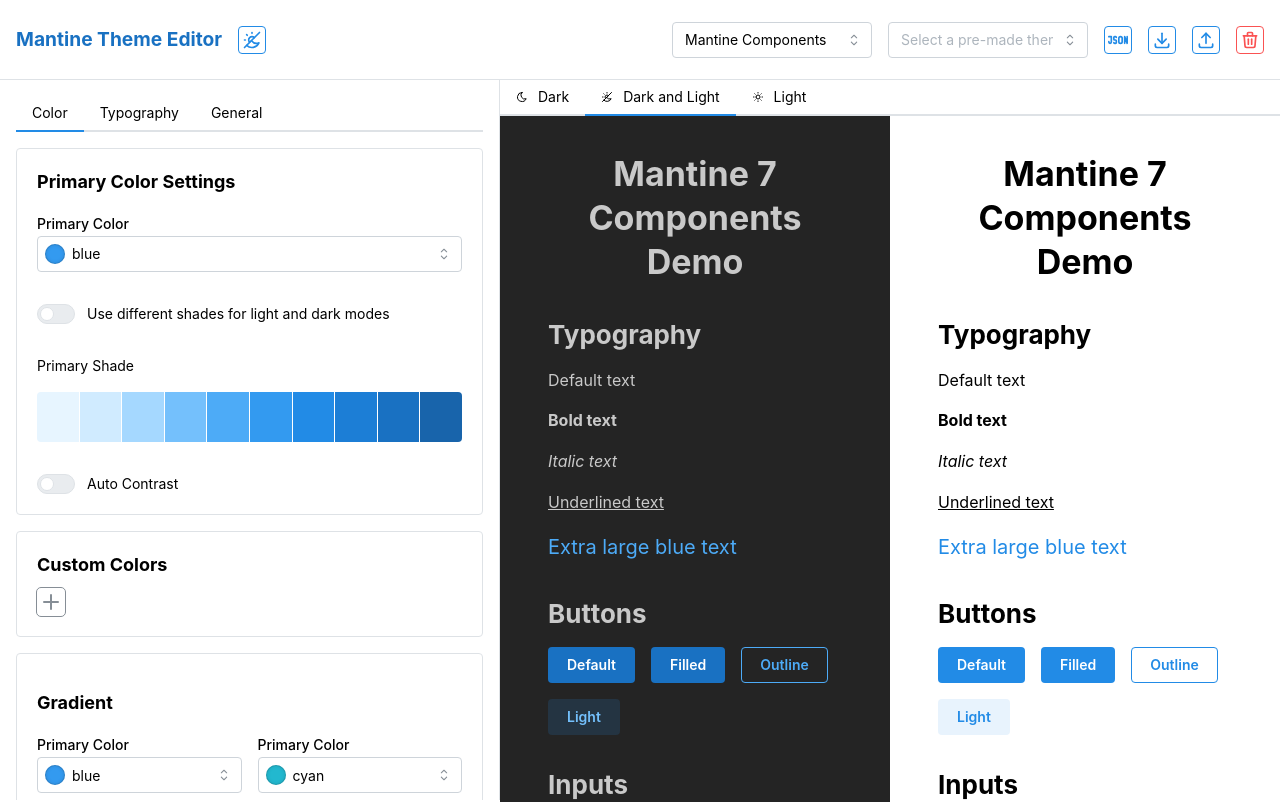
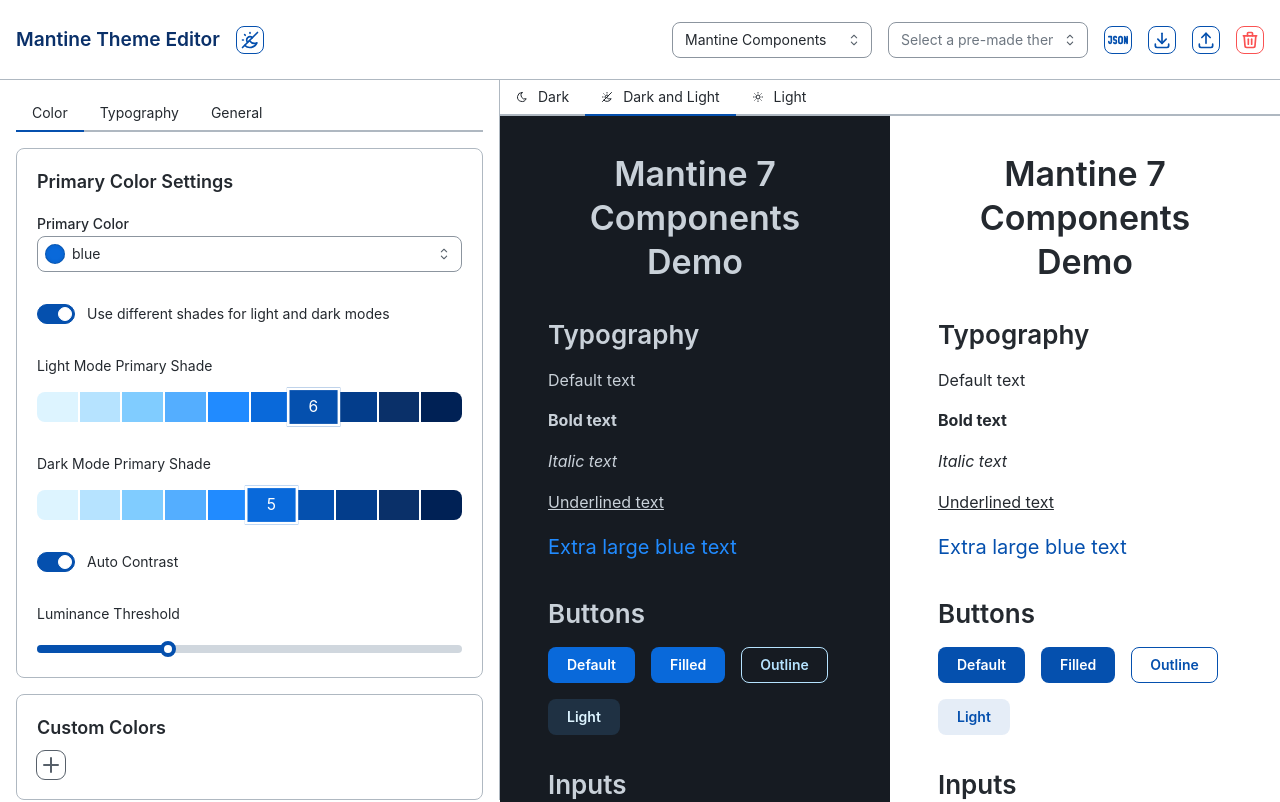
Before and after one commit to kahvilei/mantine-theme-generator, a React (Vite) app: page / in a window 1280 px wide. Shown: the top 802 px of the page. Built offline with nearby package versions, Linux system fonts and the light colour scheme.

Commit message:
UI adjustments

```diff
--- a/src/App.tsx
+++ b/src/App.tsx
@@ -16,9 +16,10 @@
 import Header from './components/Header/Header';
 import ThemeControlPanel from './components/ThemeControlPanel/ThemeControlPanel';
 import ThemeDisplay from './components/ThemeDisplayPanel/ThemeDisplay';
+import appTheme from './data/appTheme.json';
 
 const App: React.FC = () => {
-  const defaultTheme = createTheme({});
+  const defaultTheme = createTheme(appTheme);
 
   const [theme, setTheme] = useState<MantineThemeOverride>({
     ...defaultTheme,
--- a/src/components/ThemeControlPanel/ColorControls/Reusable Controls/ColorItem.tsx
+++ b/src/components/ThemeControlPanel/ColorControls/Reusable Controls/ColorItem.tsx
@@ -13,6 +13,7 @@
   Tooltip,
 } from '@mantine/core';
 import ThemeContext from '../../ThemeContext/ThemeContext';
+import QuestionMarkTooltip from '../../Reusable Controls/QuestionMarkTooltip';
 
 interface ColorItemProps {
   name: string;
@@ -54,7 +55,7 @@
       withBorder
       bd={`1px solid ${theme.getColor(name)?.[2]}30`}
       bg={`linear-gradient(45deg, ${theme.getColor(name)?.[5]}10, ${theme.getColor(name)?.[5]}40)`}
-      padding="xs"
+      padding="5px"
       radius="sm"
     >
       <Stack gap="m">
@@ -73,19 +74,9 @@
               />
             ) : (
               <Group wrap="nowrap" gap="4px">
-                <Text fw={700} c={theme.getMainColorShade(name)}>{name}</Text>
+                <Text fw={700} size={'sm'} c={theme.getMainColorShade(name)}>{name}</Text>
                 {description && (
-                  <Tooltip label={description}>
-                    <ActionIcon
-                      c={theme.getColor(name)?.[8]}
-                      size={12}
-                      radius={100}
-                      bd={'1px solid'}
-                      variant="outline"
-                    >
-                      <IconQuestionMark size={12} />
-                    </ActionIcon>
-                  </Tooltip>
+                  <QuestionMarkTooltip description={description} color={theme.getMainColorShade(name)} />
                 )}
               </Group>
             )}
@@ -104,20 +95,20 @@
           <Group gap="xs" wrap="nowrap">
             {isMantine && color !== defaultColor && (
               <Tooltip label="Reset to default mantine color">
-                <ActionIcon variant="outline" bg="white" color="red" onClick={onReset}>
+                <ActionIcon variant="outline" color="red" onClick={onReset}>
                   <IconRestore size={16} />
                 </ActionIcon>
               </Tooltip>
             )}
             {!isMantine && (
               <Tooltip label="Delete Color">
-                <ActionIcon variant="outline" bg="white" color="red" onClick={onReset}>
+                <ActionIcon variant="outline" color="red" onClick={onReset}>
                   <IconTrash size={16} />
                 </ActionIcon>
               </Tooltip>
             )}
             <Tooltip label="Fine-tune shades">
-              <ActionIcon variant="outline" bg="white" onClick={() => setIsEditing((v) => !v)}>
+              <ActionIcon variant="outline" onClick={() => setIsEditing((v) => !v)}>
                 <IconColorSwatch size={16} />
               </ActionIcon>
             </Tooltip>
--- a/src/components/ThemeControlPanel/ColorControls/Reusable Controls/MantineDefaultColorEdit.tsx
+++ b/src/components/ThemeControlPanel/ColorControls/Reusable Controls/MantineDefaultColorEdit.tsx
@@ -16,10 +16,10 @@
   };
 
   return (
-    <>
+    <Stack gap="sm">
       {Array.from(theme.getMantineColors().entries()).map(([name, shades], index) => (
-        <Stack key={index}>
           <DefaultColorItem
+            key={index}
             name={name}
             description={descriptions[name] || ''}
             type="mantine"
@@ -27,9 +27,8 @@
             onReset={() => theme.deleteColor(name)}
             onEdit={(color) => theme.setColorFromString(name, color)}
           />
-        </Stack>
       ))}
-    </>
+      </Stack>
   );
 };
 
--- a/src/components/ThemeControlPanel/ColorControls/Reusable Controls/ShadeSelector.tsx
+++ b/src/components/ThemeControlPanel/ColorControls/Reusable Controls/ShadeSelector.tsx
@@ -8,8 +8,8 @@
 }> = ({ colors, selectedIndex, onSelect }) => {
   return (
     <Group
-      gap={1}
-      h={50}
+      gap={2}
+      h={30}
       justify="stretch"
       align="stretch"
       wrap="nowrap"
@@ -26,9 +26,10 @@
           onClick={() => onSelect(index)}
           style={{
             cursor: 'pointer',
-            border: index === selectedIndex ? '2px solid white' : '2px solid transparent',
+            border: index === selectedIndex ? `2px solid white` : '2px solid transparent',
             zIndex: index === selectedIndex ? 1 : 0,
-            transform: index === selectedIndex ? 'scale(1.2)' : 'scale(1)',
+            transition: 'transform 100ms',
+            transform: index === selectedIndex ? 'scale(1.3)' : 'scale(1)',
             borderRadius:
               index === 0
                 ? 'var(--mantine-radius-default) 0 0 var(--mantine-radius-default)'
@@ -37,7 +38,7 @@
                   : '0',
           }}
         >
-          {index === selectedIndex && <Text>{index}</Text>}
+          {index === selectedIndex && <Text size='xs'>{index}</Text>}
         </Stack>
       ))}
     </Group>
--- /dev/null
+++ b/src/components/ThemeControlPanel/Reusable Controls/QuestionMarkTooltip.tsx
@@ -0,0 +1,23 @@
+import React from 'react';
+import { Tooltip, ActionIcon } from '@mantine/core';
+import { IconQuestionMark } from '@tabler/icons-react';
+
+interface QuestionMarkTooltipProps {
+    description: string;
+    color: string;
+    }
+export default function QuestionMarkTooltip({ description, color }: QuestionMarkTooltipProps) {
+  return (
+    <Tooltip label={description}>
+                    <ActionIcon
+                      c={color}
+                      size={12}
+                      radius={100}
+                      bd={'1px solid'}
+                      variant="outline"
+                    >
+                      <IconQuestionMark size={12} />
+                    </ActionIcon>
+                  </Tooltip>
+    );
+}
--- /dev/null
+++ b/src/data/appTheme.json
@@ -0,0 +1,95 @@
+{
+    "scale": 1,
+    "fontSmoothing": true,
+    "focusRing": "auto",
+    "white": "#ffffff",
+    "black": "#24292f",
+    "colors": {
+        "dark": [
+            "#c9d1d9",
+            "#b1bac4",
+            "#8b949e",
+            "#6e7681",
+            "#484f58",
+            "#30363d",
+            "#21262d",
+            "#161b22",
+            "#0d1117",
+            "#010409"
+        ],
+        "gray": [
+            "#f6f8fa",
+            "#eaeef2",
+            "#d0d7de",
+            "#afb8c1",
+            "#8c959f",
+            "#6e7781",
+            "#57606a",
+            "#424a53",
+            "#32383f",
+            "#24292f"
+        ],
+        "blue": [
+            "#ddf4ff",
+            "#b6e3ff",
+            "#80ccff",
+            "#54aeff",
+            "#218bff",
+            "#0969da",
+            "#0550ae",
+            "#033d8b",
+            "#0a3069",
+            "#002155"
+        ],
+        "green": [
+            "#dafbe1",
+            "#aceebb",
+            "#6fdd8b",
+            "#4ac26b",
+            "#2da44e",
+            "#1a7f37",
+            "#116329",
+            "#044f1e",
+            "#003d16",
+            "#002d11"
+        ],
+        "yellow": [
+            "#fff8c5",
+            "#fae17d",
+            "#eac54f",
+            "#d4a72c",
+            "#bf8700",
+            "#9a6700",
+            "#7d4e00",
+            "#633c01",
+            "#4d2d00",
+            "#3b2300"
+        ],
+        "orange": [
+            "#fff1e5",
+            "#ffd8b5",
+            "#ffb77c",
+            "#fb8f44",
+            "#e16f24",
+            "#bc4c00",
+            "#953800",
+            "#762c00",
+            "#5c2200",
+            "#471700"
+        ]
+    },
+    "primaryShade": {
+        "light": 6,
+        "dark": 5
+    },
+    "primaryColor": "blue",
+    "autoContrast": true,
+    "luminanceThreshold": 0.3,
+    "fontFamily": "'-apple-system', 'BlinkMacSystemFont', 'Segoe UI', 'Noto Sans', 'Helvetica', 'Arial', sans-serif, 'Apple Color Emoji', 'Segoe UI Emoji'",
+    "fontFamilyMonospace": "'SFMono-Regular', 'Consolas', 'Liberation Mono', 'Menlo', monospace",
+    "headings": {
+        "fontFamily": "'-apple-system', 'BlinkMacSystemFont', 'Segoe UI', 'Noto Sans', 'Helvetica', 'Arial', sans-serif, 'Apple Color Emoji', 'Segoe UI Emoji'",
+        "fontWeight": "600"
+    },
+    "defaultRadius": "md"
+}
```
